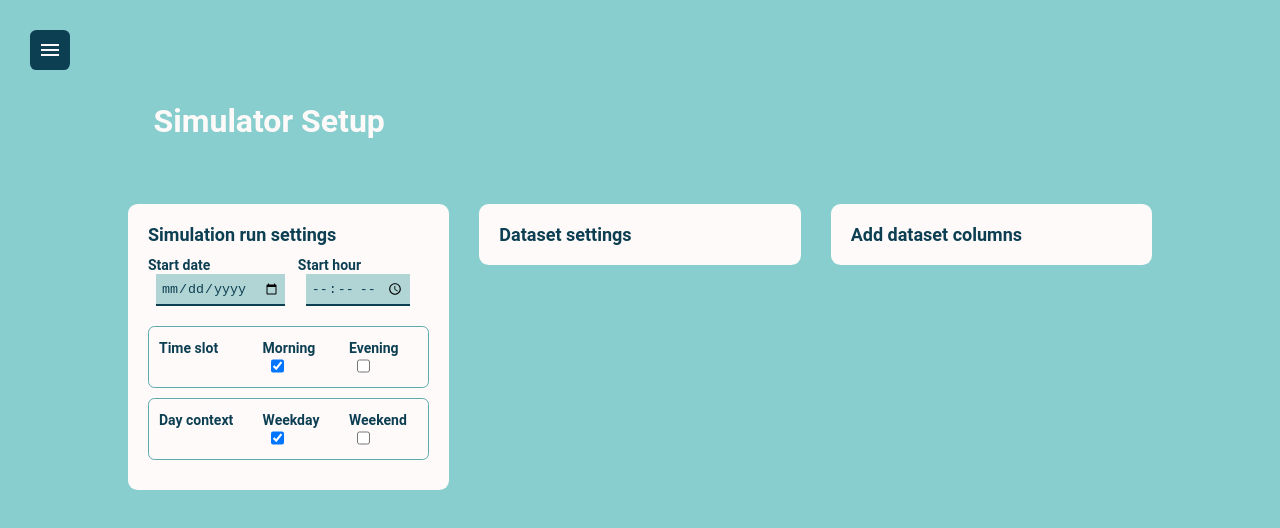
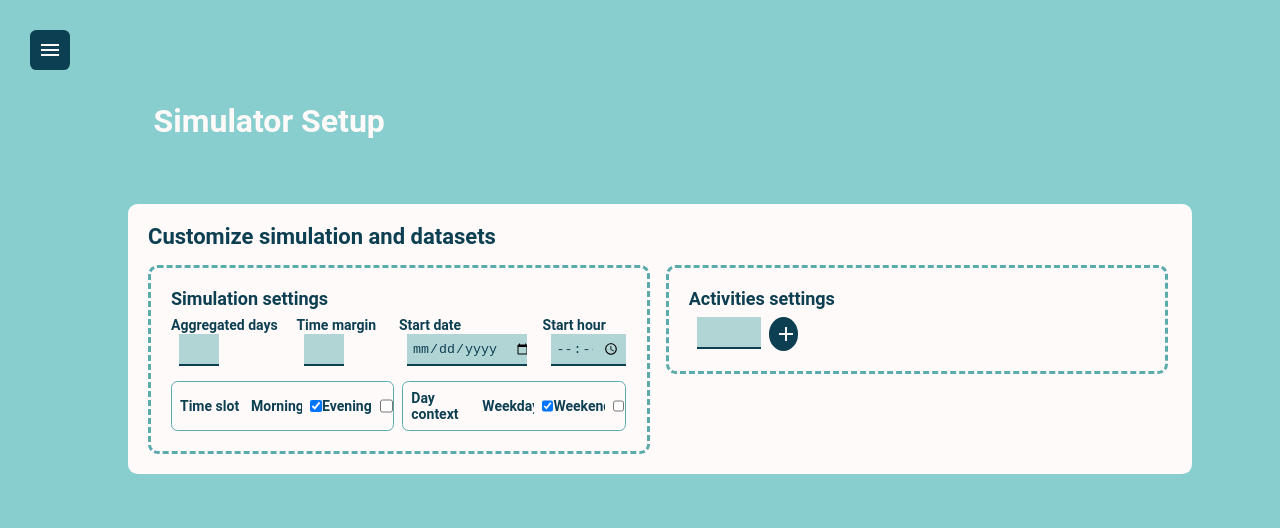
Before and after one commit to Chaalse/openshs-webapp, a React (Create React App) app: page /simulator in a window 1280 px wide. Shown: the top 528 px of the page. Built offline with nearby package versions, Linux system fonts and the light colour scheme.

Commit message:
Implementamos los formularios de configuración de la simulación y hacemos algunos retoques estéticos

```diff
--- a/src/models/DatasetSettingsEntity.ts
+++ b/src/models/DatasetSettingsEntity.ts
@@ -1,6 +1,4 @@
 export type DatasetSettingsEntity = {
-    Headers: string[],
-    Columns: number[],
     Days: number,
     TimeMargin: number,
 }
--- a/src/shared/components/CustomButton/CustomButton.tsx
+++ b/src/shared/components/CustomButton/CustomButton.tsx
@@ -7,19 +7,21 @@ type CustomButtonProps = {
     text?: string,
     icon?: string,
     onClick: () => void,
-    className?: string
+    className?: string,
+    disabled?: boolean
 }
 
 export const CustomButton: FC<CustomButtonProps> = ({
     className,
     text,
     icon,
+    disabled,
     onClick
 }) => {
 
     const classes = classNames('custom-button', className)
     return (
-        <button className={classes} onClick={onClick}>
+        <button className={classes} onClick={onClick} disabled={disabled}>
             <label>{text}</label>
             {icon && <Icon icon={icon} />}
         </button>
--- a/src/simulator/SimulatorView.scss
+++ b/src/simulator/SimulatorView.scss
@@ -2,19 +2,37 @@
 
 .simulator {
     height: 100%;
-    display: grid;
-    grid-template-columns: repeat(3, minmax(300px, (1/3) * 100%));
-    gap: 30px;
     margin-top: 5%;
     padding: 0 10% 0 10%;
 }
 
+.simulator_settings-container {
+    width: 100%;
+    background-color: $ivory-white;
+    padding: 20px;
+
+    .title {
+        font-size: 22px;
+    }
+
+    label,
+    .title {
+        color: $ocean-blue;
+    }
+
+    .grid {
+        display: grid;
+        grid-template-columns: repeat(2, 49%);
+        gap: 16px;
+    }
+}
+
 .simulator_settings {
-
+    margin-top: 16px;
+    border: 3px dashed $sky-blue;
     height: fit-content;
 
     .title {
-        color: $ocean-blue;
         font-size: 18px;
     }
 
@@ -32,31 +50,83 @@
         justify-content: space-between;
     }
 
+
+    .simulator_settings-AggregateSettings {
+        display: grid;
+        grid-template-columns: 24% 19% 28% 22%;
+        gap: 16px;
+
+        .simulator_settings-input {
+
+
+            &.days,
+            &.margin {
+                .custom_input-field {
+                    width: 30px;
+                }
+            }
+
+            &.hour {
+                .custom_input-field {
+                    width: 65px;
+                }
+            }
+
+        }
+    }
+
     .simulator_settings-DateTime {
+        display: grid;
+        grid-template-columns: repeat(2, 49%);
+        gap: 8px;
         font-size: 14px;
         font-weight: bold;
-        border: 1.5px double $sky-blue;
-        border-radius: 0.4rem;
-        margin-bottom: 8px;
 
         .date_time-pickers {
+            align-items: center;
+            border: 1.5px double $sky-blue;
+            border-radius: 0.4rem;
             margin-top: 5px;
             display: grid;
             grid-template-columns: repeat(3, 33.3%);
-            padding: 8px 0 8px 0;
+            padding: 8px 0 8px 8px;
         }
 
         .datetime_checkbox {
-            padding-left: 20%;
+            display: flex;
+            align-items: center;
         }
     }
-    .simulator_settings-DateTime {
-        padding: 0 10px 0 10px;
-    }
 
-    .simulator_settings-input,
-    .simulator_settings-DateTime {
-        margin: 10px 0 10px 0;
+    .simulator_settings-input {
+        margin: 6px 0 10px 0;
     }
 
 }
+
+.dataset_settings {
+    display: grid;
+    grid-template-columns: repeat(4, 24%);
+    grid-template-rows: 2 40px;
+    gap: 16px;
+    margin-top: 8px;
+
+    .dataset_add-btn {
+        margin-left: 8px;
+        border-radius: 100%;
+        padding: 5px;
+
+        &:hover {
+            background-color: $sky-blue;
+        }
+
+    }
+
+    .dataset_field {
+        display: flex;
+    }
+
+    .dataset_input {
+        width: 90px;
+    }
+}
--- a/src/simulator/SimulatorView.tsx
+++ b/src/simulator/SimulatorView.tsx
@@ -2,7 +2,6 @@ import { FC } from "react";
 import Card from "../shared/components/Card/Card";
 import './SimulatorView.scss';
 import { DatasetColumnsForm } from "./views/forms/DatasetColumnsForm/DatasetColumnsForm";
-import { DatasetSettingsForm } from "./views/forms/DatasetSettingsForm/DatasetSettings";
 import RunSettingsForm from "./views/forms/RunSettingsForm/RunSettingsForm";
 
 const SimulatorTitle = "Simulator Setup"
@@ -18,12 +17,17 @@ const SimulatorView: FC<SimulatorViewProps> = () => {
         <Card title={SimulatorTitle}>
 
             <div className="simulator">
-                <RunSettingsForm/>
+                <Card
+                    title="Customize simulation and datasets"
+                    type="inner"
+                    className="simulator_settings-container"
+                >
+                    <div className="grid">
+                        <RunSettingsForm />
 
-
-                <DatasetSettingsForm/>
-
-                <DatasetColumnsForm/>
+                        <DatasetColumnsForm />
+                    </div>
+                </Card>
 
             </div>
         </Card>
--- a/src/simulator/views/forms/DatasetColumnsForm/DatasetColumnsFormDataContainer.tsx
+++ b/src/simulator/views/forms/DatasetColumnsForm/DatasetColumnsFormDataContainer.tsx
@@ -1,11 +1,35 @@
-import { FC } from "react";
-import { DatasetColumnsFormView } from "./DatasetColumnsFormView";
+import { FC, useState } from "react";
+import { ColumnProps, DatasetColumnsFormView } from "./DatasetColumnsFormView";
 
 type DatasetColumnsFormDataContainerProps = {
 }
 
 export const DatasetColumnsFormDataContainer: FC<DatasetColumnsFormDataContainerProps> = () => {
+
+    const baseColumn: ColumnProps = { header: 'New column'};
+
+    const [columns, setColumns] = useState<ColumnProps[]>([baseColumn]);
+
+
+    const handleAddColumn = () => {
+        console.log(columns.length);
+        let temp = [...columns];
+        temp.push({...baseColumn, id: columns.length})
+        setColumns(temp);
+    }
+
+    const handleRemoveColumn = (index: number) => {
+        console.log(columns)
+        let temp = columns.filter(column =>  column.id !== index);
+        console.log(temp)
+        setColumns(temp);
+    }
+
     return (
-        <DatasetColumnsFormView/>
+        <DatasetColumnsFormView
+            columns={columns}
+            handleAdd={handleAddColumn}
+            handleRemove={handleRemoveColumn}
+        />
     )
 }
--- a/src/simulator/views/forms/DatasetColumnsForm/DatasetColumnsFormView.tsx
+++ b/src/simulator/views/forms/DatasetColumnsForm/DatasetColumnsFormView.tsx
@@ -1,17 +1,64 @@
-import { FC } from "react";
+import { FC, useEffect, useState } from "react";
 import Card from "../../../../shared/components/Card/Card";
+import { CustomButton } from "../../../../shared/components/CustomButton/CustomButton";
+import { CustomInput } from "../../../../shared/components/CustomInput/CustomInput";
+
+export type ColumnProps = {
+    id?: number,
+    header: string,
+}
 
 type DatasetColumnsFormProps = {
-
+    columns: ColumnProps[],
+    handleAdd: () => void
+    handleRemove: (index: number) => void
 }
 
-export const DatasetColumnsFormView: FC<DatasetColumnsFormProps> = () => {
+export const DatasetColumnsFormView: FC<DatasetColumnsFormProps> = ({
+    columns,
+    handleAdd,
+    handleRemove
+}) => {
+
+    const [disableAdd, setdisableAdd] = useState<boolean>(false);
+
+    useEffect(() => {
+        setdisableAdd(columns.length > 7);
+    });
+
+
     return (
         <Card
             type="inner"
-            title="Add dataset columns"
+            title="Activities settings"
             className="simulator_settings"
         >
+            <div className="dataset_settings">
+                {columns.map((column, i) => {
+                    return (
+                        <div className="dataset_field">
+                            <CustomInput
+                                className={'dataset_input'}
+                            />
+                            {i == 0 &&
+                                <CustomButton
+                                    icon="add"
+                                    className="dataset_add-btn"
+                                    onClick={handleAdd}
+                                    disabled={disableAdd}
+                                />
+                            }
+                            {i > 0 &&
+                                <CustomButton
+                                    icon="remove"
+                                    className="dataset_add-btn"
+                                    onClick={() => handleRemove(column.id!)}
+                                />}
+                        </div>
+                    )
+                })}
+
+            </div>
 
         </Card>
     )
--- a/src/simulator/views/forms/DatasetSettingsForm/DatasetSettingsView.tsx
+++ b/src/simulator/views/forms/DatasetSettingsForm/DatasetSettingsView.tsx
@@ -12,6 +12,10 @@ export const DatasetSettingsView: FC<DatasetSettingsViewProps> = () => {
             type="inner"
             title="Dataset settings"
             className="simulator_settings"
-        ></Card>
+        >
+            <div className="dataset_settings">
+
+            </div>
+        </Card>
     )
 }
--- a/src/simulator/views/forms/RunSettingsForm/RunSettingsFormView.tsx
+++ b/src/simulator/views/forms/RunSettingsForm/RunSettingsFormView.tsx
@@ -24,19 +24,27 @@ export const RunSettingsFormView: FC<RunSettingsFormViewProps> = () => {
     return (
         <Card
             type="inner"
-            title="Simulation run settings"
+            title="Simulation settings"
             className="simulator_settings"
         >
-            <div className="simulator_settings-StartingTime">
+            <div className="simulator_settings-AggregateSettings">
+                <CustomInput
+                    text="Aggregated days"
+                    className="simulator_settings-input days"
+                />
+                <CustomInput
+                    text="Time margin"
+                    className="simulator_settings-input margin"
+                />
                 <CustomInput
                     text="Start date"
                     type="date"
-                    className="simulator_settings-input"
+                    className="simulator_settings-input date"
                 />
                 <CustomInput
                     text="Start hour"
                     type="time"
-                    className="simulator_settings-input"
+                    className="simulator_settings-input hour"
                 />
             </div>
             <div className="simulator_settings-DateTime">
@@ -57,8 +65,6 @@ export const RunSettingsFormView: FC<RunSettingsFormViewProps> = () => {
                         onChecked={handleMorningCheck}
                     />
                 </div>
-            </div>
-            <div className="simulator_settings-DateTime">
                 <div className="date_time-pickers">
                     <label>Day context</label>
                     <CustomInput
```
